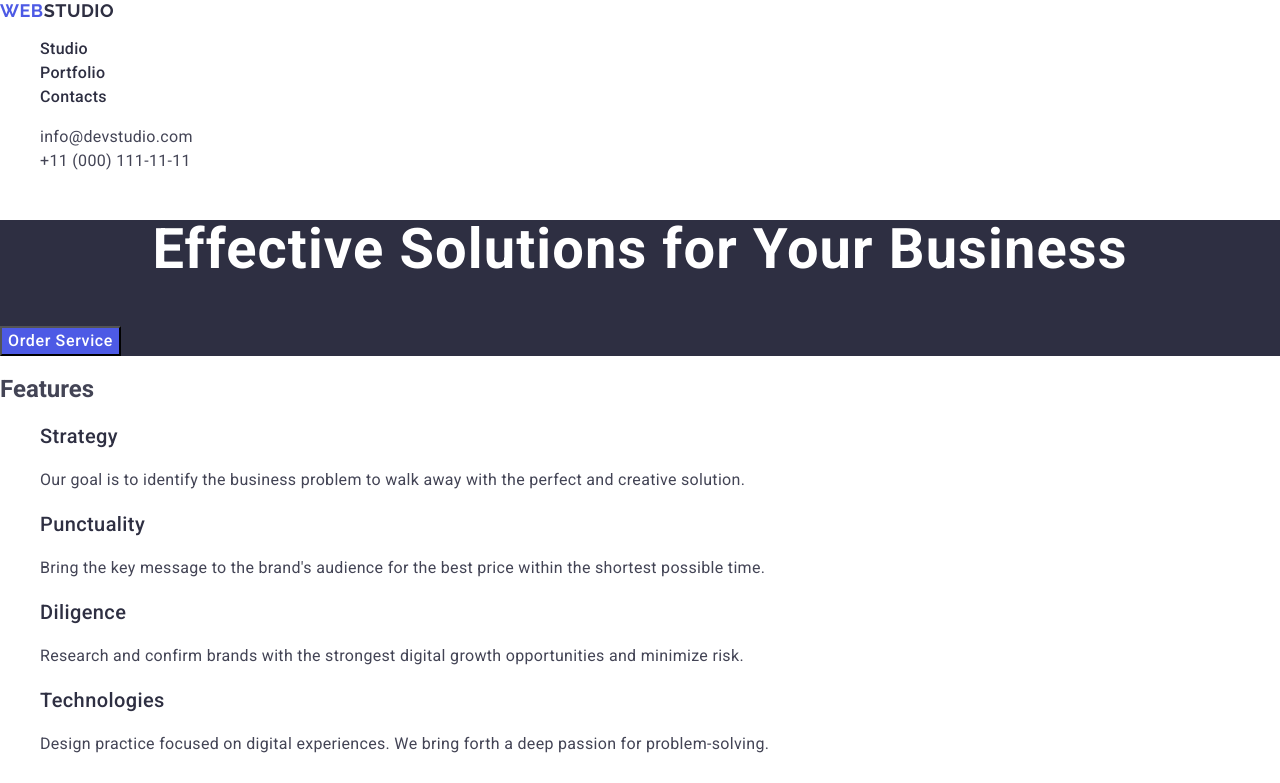
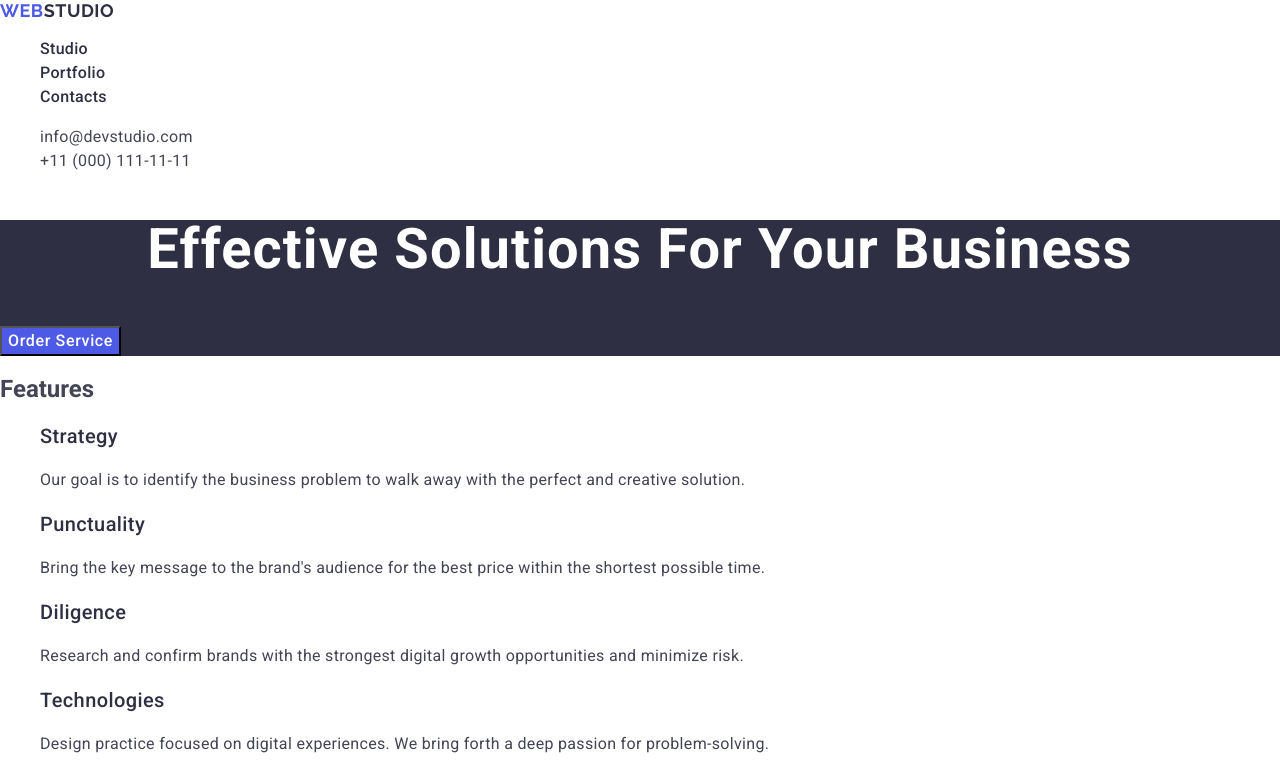
Before and after one commit to alona-makarenko/goit-markup-hw-02, a plain HTML site: page index.html in a window 1280 px wide. Shown: the top 783 px of the page. Drawn offline with nearby package versions, Linux system fonts and the light colour scheme.

Commit message:
fix styles

```diff
--- a/css/style.css
+++ b/css/style.css
@@ -4,17 +4,12 @@ body {
   background: #fff;
 }
 
-ul,
-ol {
+ul {
   list-style-type: none;
 }
 
 a {
   text-decoration: none;
-}
-
-button {
-  cursor: pointer;
 }
 
 /*   HEADER   */
@@ -65,6 +60,15 @@ button {
   background-color: #2e2f42;
 }
 
+.hero-title {
+  font-size: 56px;
+  line-height: 1.07;
+  letter-spacing: 0.02em;
+  text-align: center;
+  color: #fff;
+  text-transform: capitalize;
+}
+
 .hero-button {
   font-weight: 500;
   font-size: 16px;
@@ -72,6 +76,7 @@ button {
   letter-spacing: 0.04em;
   color: #fff;
   background-color: #4d5ae5;
+  cursor: pointer;
 }
 
 .hero-button:hover,
@@ -158,14 +163,6 @@ button {
   background-color: #2e2f42;
 }
 
-.hero-title {
-  font-size: 56px;
-  line-height: 1.07;
-  letter-spacing: 0.02em;
-  text-align: center;
-  color: #fff;
-}
-
 .footer-logo .part-logo {
   color: #f4f4fd;
 }
--- a/index.html
+++ b/index.html
@@ -14,7 +14,7 @@
     <link rel="preconnect" href="https://fonts.googleapis.com" />
     <link rel="preconnect" href="https://fonts.gstatic.com" crossorigin />
     <link
-      href="https://fonts.googleapis.com/css2?family=Raleway:wght@700&family=Roboto:wght@100..900&display=swap"
+      href="https://fonts.googleapis.com/css2?family=Raleway:wght@700&family=Roboto:wght@400;500;700&display=swap"
       rel="stylesheet"
     />
     <link rel="stylesheet" href="./css/style.css" />
```
